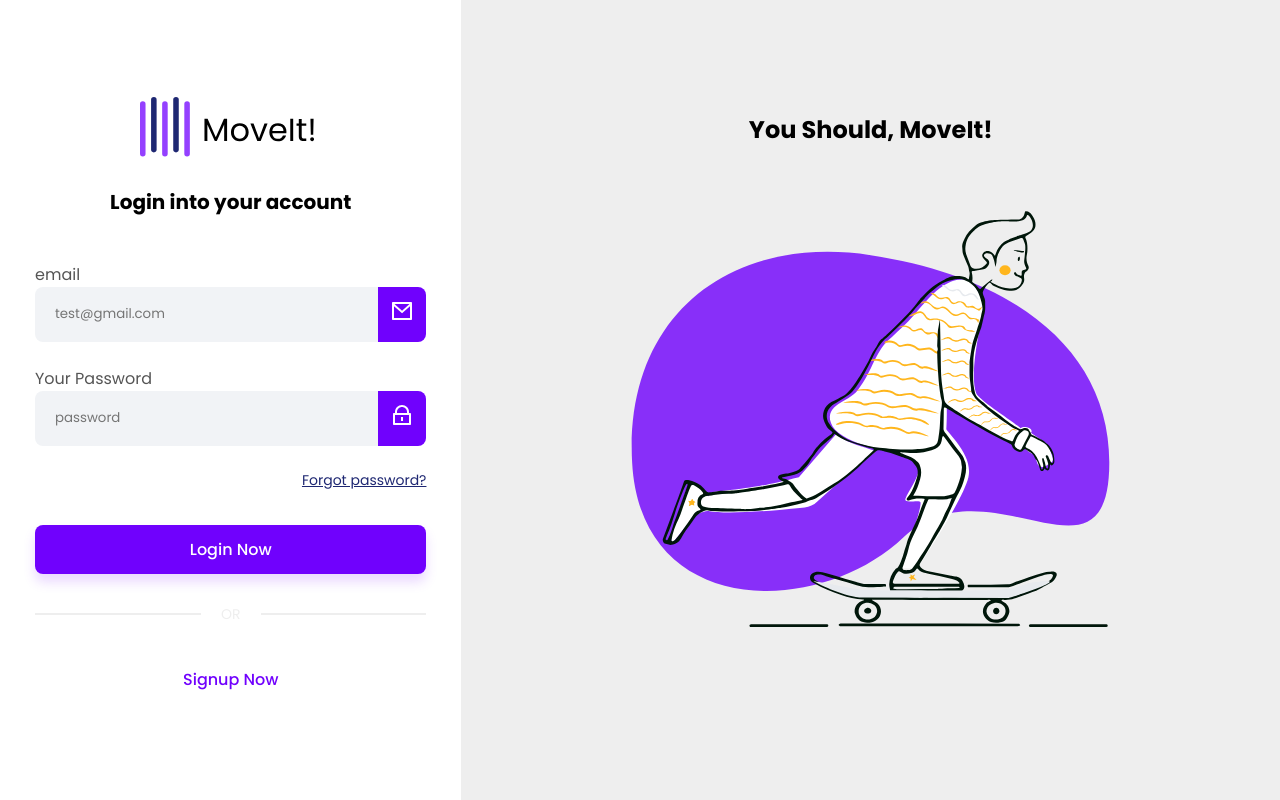
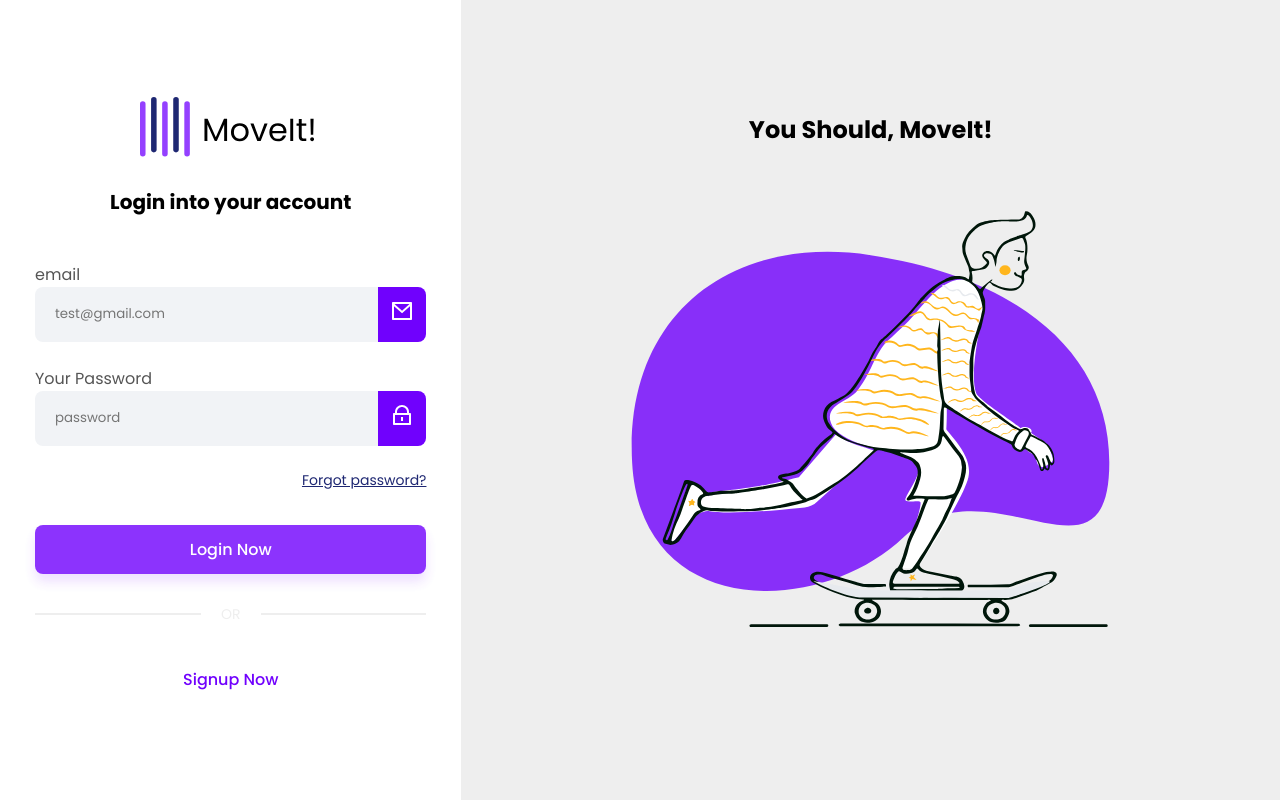
Before and after one commit to JoaoRViana/learningAngular, an Angular app: page /login in a window 1280 px wide. Built offline with nearby package versions, Linux system fonts and the light colour scheme.

Commit message:
desabilitando botão com informações invalidas e mensagem de erro

```diff
--- a/package.json
+++ b/package.json
@@ -19,6 +19,7 @@
     "@angular/platform-browser-dynamic": "^17.3.0",
     "@angular/router": "^17.3.0",
     "learning-angular": "file:",
+    "ngx-toastr": "^19.0.0",
     "rxjs": "~7.8.0",
     "tslib": "^2.3.0",
     "zone.js": "~0.14.3"
--- a/src/app/app.config.ts
+++ b/src/app/app.config.ts
@@ -3,10 +3,14 @@ import { provideRouter } from '@angular/router';
 
 import { routes } from './app.routes';
 import { provideHttpClient, withFetch } from '@angular/common/http';
+import {provideAnimations} from '@angular/platform-browser/animations'
+import { provideToastr } from 'ngx-toastr';
 
 export const appConfig: ApplicationConfig = {
   providers: [
     provideRouter(routes),
+    provideToastr(),
+    provideAnimations(),
     provideHttpClient(withFetch())
   ]
 };
--- a/src/app/components/default-login-layout/default-login-layout.component.html
+++ b/src/app/components/default-login-layout/default-login-layout.component.html
@@ -6,7 +6,7 @@
 
         </ng-content>
         <div class="bttnWrapper">
-            <button class="bttnPrimary" (click)="submit()">{{primaryBttnText}}</button>
+            <button class="bttnPrimary" (click)="submit()" [disabled]="disablePrimaryBttn">{{primaryBttnText}}</button>
             <div class="divider">
                 <div></div>
                 <span>
--- a/src/app/components/default-login-layout/default-login-layout.component.scss
+++ b/src/app/components/default-login-layout/default-login-layout.component.scss
@@ -65,6 +65,10 @@ main{
             padding:12px 24px;
             cursor: pointer;
 
+            &:disabled{
+                opacity: 0.8;
+                cursor:auto;
+            }
             &.bttnPrimary{
                 background-color: $primary-color;
                 color: white;
--- a/src/app/components/default-login-layout/default-login-layout.component.ts
+++ b/src/app/components/default-login-layout/default-login-layout.component.ts
@@ -11,6 +11,7 @@ export class DefaultLoginLayoutComponent {
   @Input()title:string='';
   @Input()primaryBttnText:string='';
   @Input()secondaryBttnText:string='';
+  @Input()disablePrimaryBttn:boolean=true;
   @Output("submit")onSubmit = new EventEmitter();
   @Output("navigate")onNavigate = new EventEmitter();
 
--- a/src/app/pages/login/login.component.html
+++ b/src/app/pages/login/login.component.html
@@ -4,6 +4,7 @@ primaryBttnText="Login Now"
 secondaryBttnText="Signup Now"
 (submit)="submit()"
 (navigate)="navigate()"
+[disablePrimaryBttn]="!loginForm.valid"
 >
     <form [formGroup]="loginForm">
         <app-primary-input
--- a/src/app/pages/login/login.component.ts
+++ b/src/app/pages/login/login.component.ts
@@ -4,6 +4,7 @@ import { FormControl, FormGroup, ReactiveFormsModule, Validators } from '@angula
 import { PrimaryInputComponent } from '../../components/primary-input/primary-input.component';
 import { Router } from '@angular/router';
 import { LoginService } from '../../services/login.service';
+import { ToastrService } from 'ngx-toastr';
 
 @Component({
   selector: 'app-login',
@@ -17,7 +18,8 @@ export class LoginComponent {
   loginForm!:FormGroup;
   constructor(
     private router:Router,
-    private loginService:LoginService
+    private loginService:LoginService,
+    private toastr:ToastrService
   ){
     this.loginForm = new FormGroup({
       email:new FormControl('',[Validators.required,Validators.email]),
@@ -26,8 +28,8 @@ export class LoginComponent {
   }
   submit(){
     this.loginService.login(this.loginForm.value.email,this.loginForm.value.password).subscribe({
-      next:()=>console.log('sucess'),
-      error:()=>console.log('error')
+      next:()=>this.toastr.success("Login feito com sucesso!"),
+      error:()=>this.toastr.error("Woops, something is wrong, try again later!")
     })
   }
   navigate(){
--- a/src/styles.scss
+++ b/src/styles.scss
@@ -1,3 +1,5 @@
+@import 'ngx-toastr/toastr';
+
 *{
     margin: 0;
     padding: 0;
```
Also changed, not shown: 1 other file (tests, documents, lock files or other folders).
